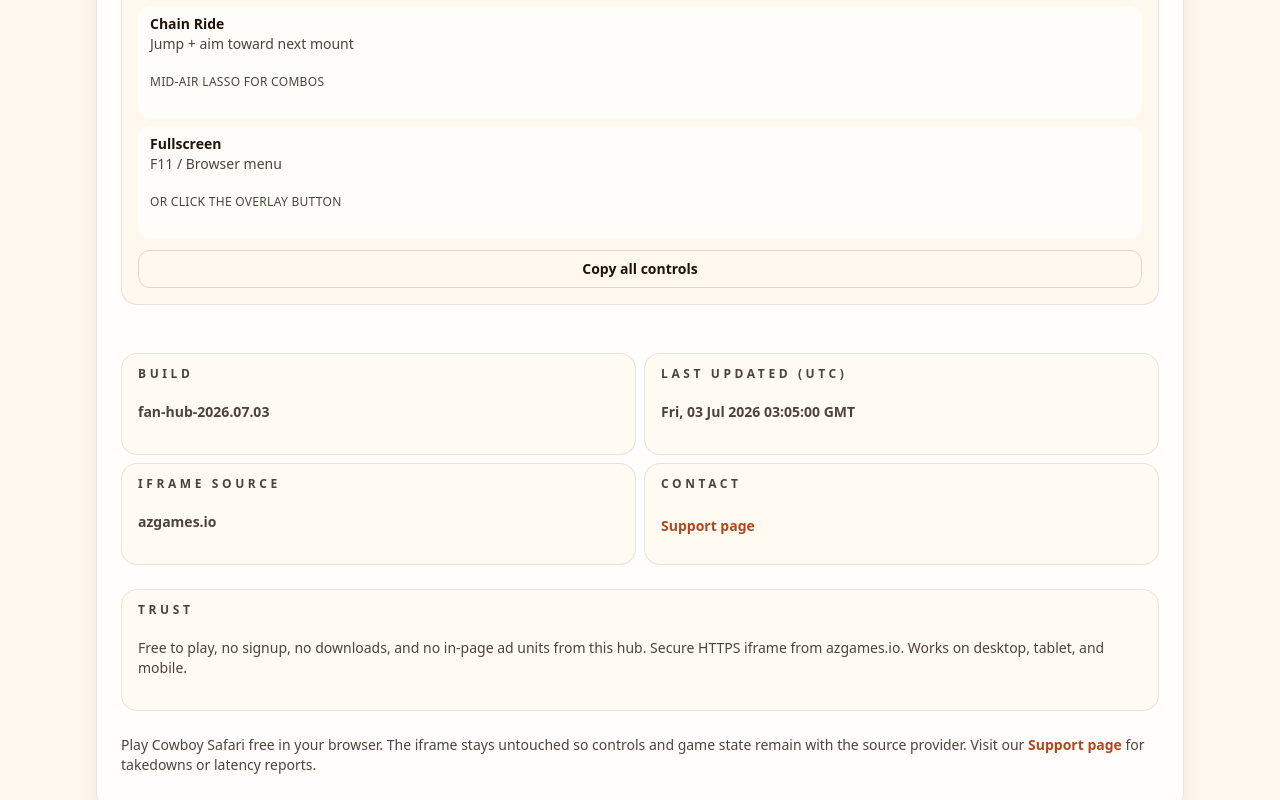
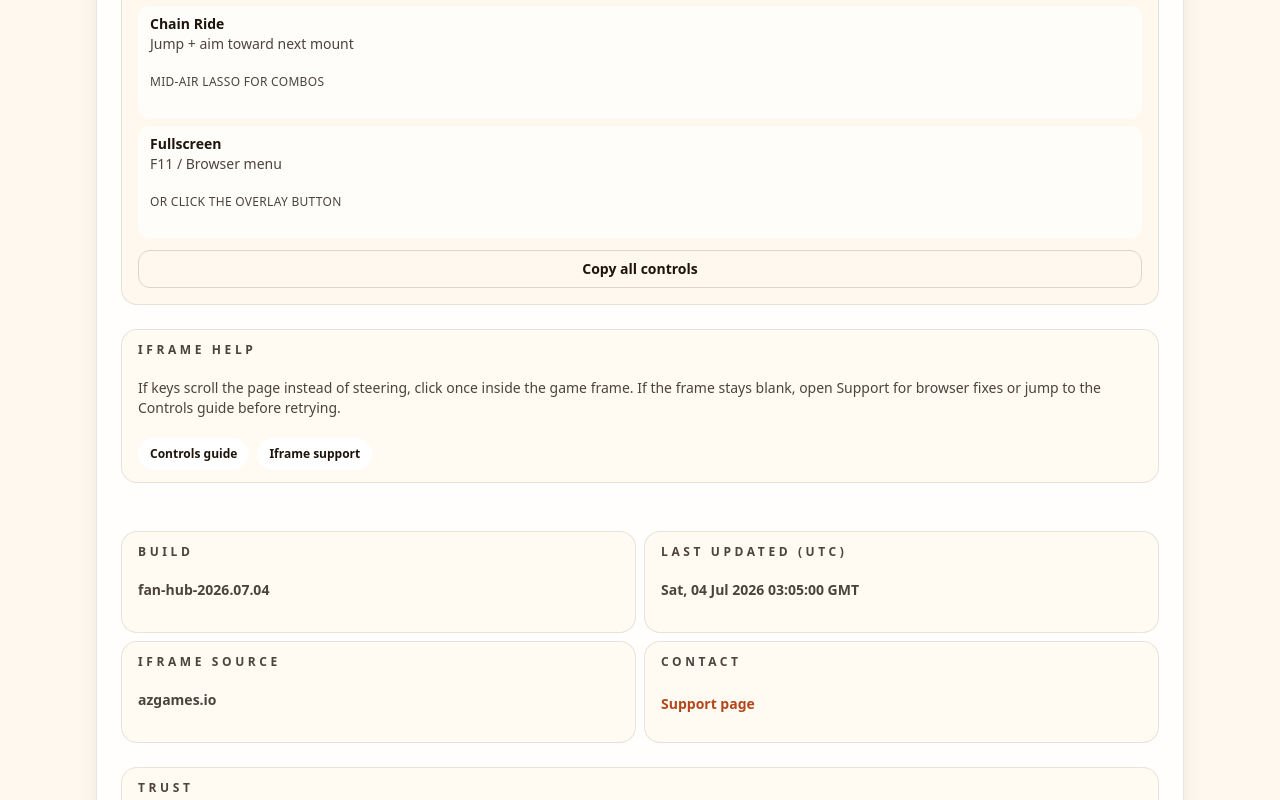
Before and after one commit to mengjian-github/cowboy-safari, a Next.js app: page / in a window 1280 px wide. Shown: the part 1910-2710 px from the top of the page. Built offline with nearby package versions, Linux system fonts and the light colour scheme.

Commit message:
fix: improve cowboy safari cro and redirects

```diff
--- a/components/hero-play-panel.tsx
+++ b/components/hero-play-panel.tsx
@@ -37,7 +37,7 @@ const downloadCards: Array<{
 
 export function HeroPlayPanel() {
   const iframeRef = useRef<HTMLIFrameElement | null>(null);
-  const [controlsOpen, setControlsOpen] = useState(false);
+  const [controlsOpen, setControlsOpen] = useState(true);
   const [toast, setToast] = useState<string | null>(null);
   const [hasTrackedView, setHasTrackedView] = useState(false);
 
@@ -151,7 +151,7 @@ export function HeroPlayPanel() {
               }}
               className="h-[560px] w-full rounded-[24px] border-0 bg-black sm:h-[640px] lg:h-[680px]"
             />
-            <div className="absolute bottom-6 right-6 flex flex-col items-center gap-3">
+            <div className="absolute bottom-6 right-6 hidden flex-col items-center gap-3 sm:flex">
               <button
                 onClick={handleShare}
                 aria-label="Share Cowboy Safari session"
@@ -181,6 +181,20 @@ export function HeroPlayPanel() {
             <p className="mt-3 text-xs text-[#1f140c]/60">
               The Cowboy Safari game streams directly from azgames.io via secure HTTPS. No overlays or ad units are added by this page.
             </p>
+            <div className="mt-4 grid gap-2 sm:hidden">
+              <button
+                onClick={handleFullscreen}
+                className="rounded-2xl bg-[#1f140c] px-4 py-3 text-sm font-semibold text-white"
+              >
+                Fullscreen game
+              </button>
+              <button
+                onClick={handleShare}
+                className="rounded-2xl border border-[#1f140c]/15 px-4 py-3 text-sm font-semibold text-[#1f140c]"
+              >
+                Share or copy link
+              </button>
+            </div>
           </div>
         </div>
         <div className="flex flex-col gap-6 rounded-[28px] border border-[#1f140c]/10 bg-white/80 p-6 shadow-xl">
@@ -239,6 +253,7 @@ export function HeroPlayPanel() {
               Animals & Zoo
             </a>
           </div>
+          {controlsOpen && (
           <div className="rounded-2xl border border-[#1f140c]/10 bg-[#fff8ef] p-4">
             <div className="flex items-center justify-between">
               <p className="text-sm font-semibold text-[#1f140c]">Controls & keyboard layout</p>
@@ -275,6 +290,29 @@ export function HeroPlayPanel() {
             >
               Copy all controls
             </button>
+          </div>
+          )}
+          <div className="rounded-2xl border border-[#1f140c]/10 bg-[#fffaf2] px-4 py-3 text-sm">
+            <p className="text-xs font-semibold uppercase tracking-[0.3em] text-[#b3471b]/80">Iframe help</p>
+            <p className="mt-1 text-[#1f140c]/80">
+              If keys scroll the page instead of steering, click once inside the game frame. If the frame stays blank, open Support for browser fixes or jump to the Controls guide before retrying.
+            </p>
+            <div className="mt-3 flex flex-wrap gap-2">
+              <a
+                href="/controls"
+                onClick={() => trackEvent("guide_click", { page: "home", location: "iframe_help_controls", destination: "/controls" })}
+                className="rounded-full bg-white px-3 py-2 text-xs font-semibold text-[#1f140c]"
+              >
+                Controls guide
+              </a>
+              <a
+                href="/support"
+                onClick={() => trackEvent("support_click", { page: "home", location: "iframe_help_support" })}
+                className="rounded-full bg-white px-3 py-2 text-xs font-semibold text-[#1f140c]"
+              >
+                Iframe support
+              </a>
+            </div>
           </div>
           <div className="grid gap-4 sm:grid-cols-2">
             {downloadCards.map((card) => (
--- a/components/site-header.tsx
+++ b/components/site-header.tsx
@@ -59,6 +59,20 @@ export function SiteHeader() {
           </Link>
         </div>
       </div>
+      <nav className="border-t border-[#dfc8a7]/50 bg-white/60 px-3 py-2 md:hidden" aria-label="Mobile quick navigation">
+        <div className="mx-auto grid max-w-6xl grid-cols-4 gap-2 text-center text-xs font-semibold text-[#1f140c]/80">
+          {siteConfig.nav.slice(1, 5).map((item) => (
+            <Link
+              key={item.href}
+              href={item.href}
+              onClick={() => trackGA4Event("navigation_click", { page: "global_mobile_nav", destination: item.href, label: item.label })}
+              className="rounded-full border border-[#1f140c]/10 bg-[#fff8ef] px-2 py-2 transition hover:border-[#b3471b] hover:text-[#b3471b]"
+            >
+              {item.label}
+            </Link>
+          ))}
+        </div>
+      </nav>
     </header>
   );
 }
--- a/lib/site-config.ts
+++ b/lib/site-config.ts
@@ -8,14 +8,14 @@ export const siteConfig = {
     "Independent Cowboy Safari fan hub with instant play, spoiler-free guides, parent resources, and zero in-page ads.",
   contactEmail: "support@cowboysafari.online",
   iframeSrc: "https://azgames.io/cowboy-safari.embed",
-  version: "fan-hub-2026.07.03",
-  lastUpdatedISO: "2026-07-03T03:05:00.000Z",
+  version: "fan-hub-2026.07.04",
+  lastUpdatedISO: "2026-07-04T03:05:00.000Z",
   downloads: {
     ios: "",
     android: "",
   },
   nav: [
-    { label: "Play", href: "/" },
+    { label: "Play", href: "/#play" },
     { label: "Controls", href: "/controls" },
     { label: "Animals", href: "/animals" },
     { label: "Guides", href: "/guides" },
```
Also changed, not shown: 1 other file (tests, documents, lock files or other folders).
